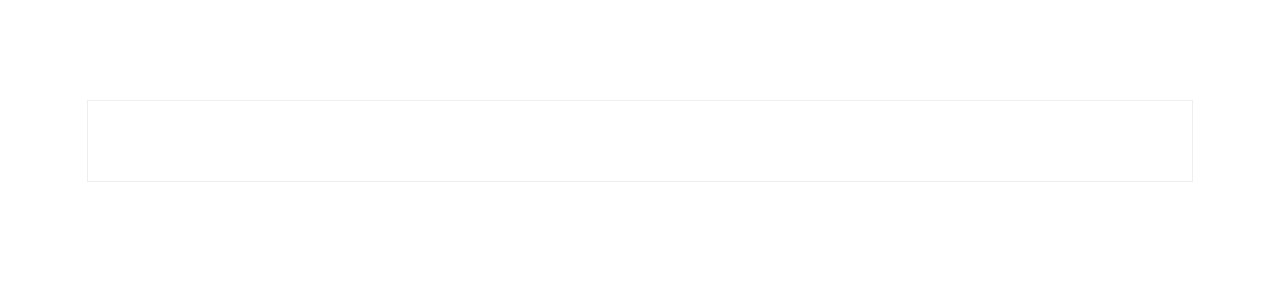
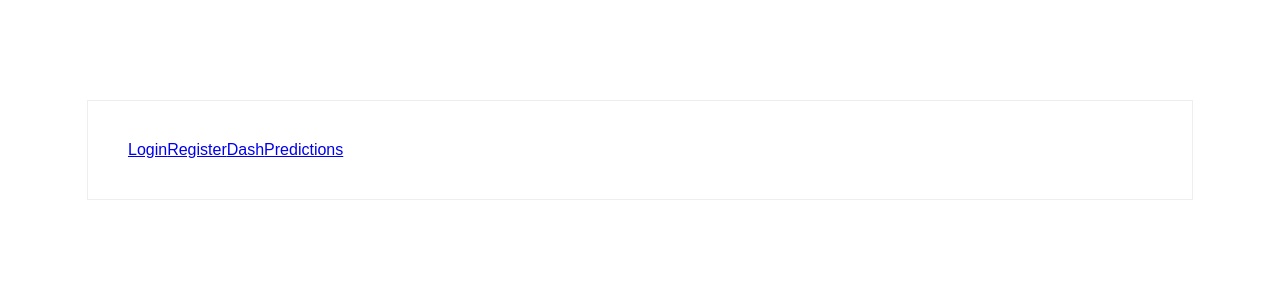
Before and after one commit to ckrac/nba-predictions, a React (Create React App) app in the folder client/: page / in a window 1280 px wide. Shown: the top 300 px of the page. Built offline with nearby package versions, Linux system fonts and the light colour scheme.

Commit message:
Add nav links to routes

```diff
--- a/client/src/App.js
+++ b/client/src/App.js
@@ -7,12 +7,14 @@ import Auth from './modules/Auth';
 import PredictionList from './components/PredictionList';
 import RegisterForm from './components/RegisterForm';
 import LoginForm from './components/LoginForm';
+import Dashboard from './components/Dashboard';
 
 class App extends Component {
   constructor() {
     super();
     this.state = {
       auth: Auth.isUserAuthenticated(),
+      // shouldGoToDash: false,
     }
   }
 
@@ -31,6 +33,7 @@ class App extends Component {
         Auth.authenticateToken(res.token);
         this.setState({
           auth: Auth.isUserAuthenticated(),
+          // shouldGoToDash: true,
         });
       }).catch(err => {
         console.log(err);
@@ -50,6 +53,7 @@ class App extends Component {
         Auth.authenticateToken(res.token);
         this.setState({
           auth: Auth.isUserAuthenticated(),
+          // shouldGoToDash: true,
         });
       }).catch(err => {
         console.log(err);
@@ -60,13 +64,26 @@ class App extends Component {
     return (
       <Router>
         <div className="App">
+          <div>
+            <Link to="/login">Login</Link>
+            <Link to="/register">Register</Link>
+            <Link to="/dash">Dash</Link>
+            <Link to="/predictions">Predictions</Link>
+          </div>
           <Route exact path="/predictions" render={() => <PredictionList />} />
           <Route
             exact path="/register"
-            render={() => <RegisterForm handleRegisterSubmit={this.handleRegisterSubmit} />} />
+            render={() => (this.state.auth)
+              ? <Redirect to="/dash" />
+              : <RegisterForm handleRegisterSubmit={this.handleRegisterSubmit} />} />
           <Route
             exact path="/login"
-            render={() => <LoginForm handleLoginSubmit={this.handleLoginSubmit} />} />
+            render={() => (this.state.auth)
+              ? <Redirect to="/dash" />
+              : <LoginForm handleLoginSubmit={this.handleLoginSubmit} />} />
+          <Route
+            exact path="/dash"
+            render={() => <Dashboard />} />
         </div>
       </Router>
     );
```
